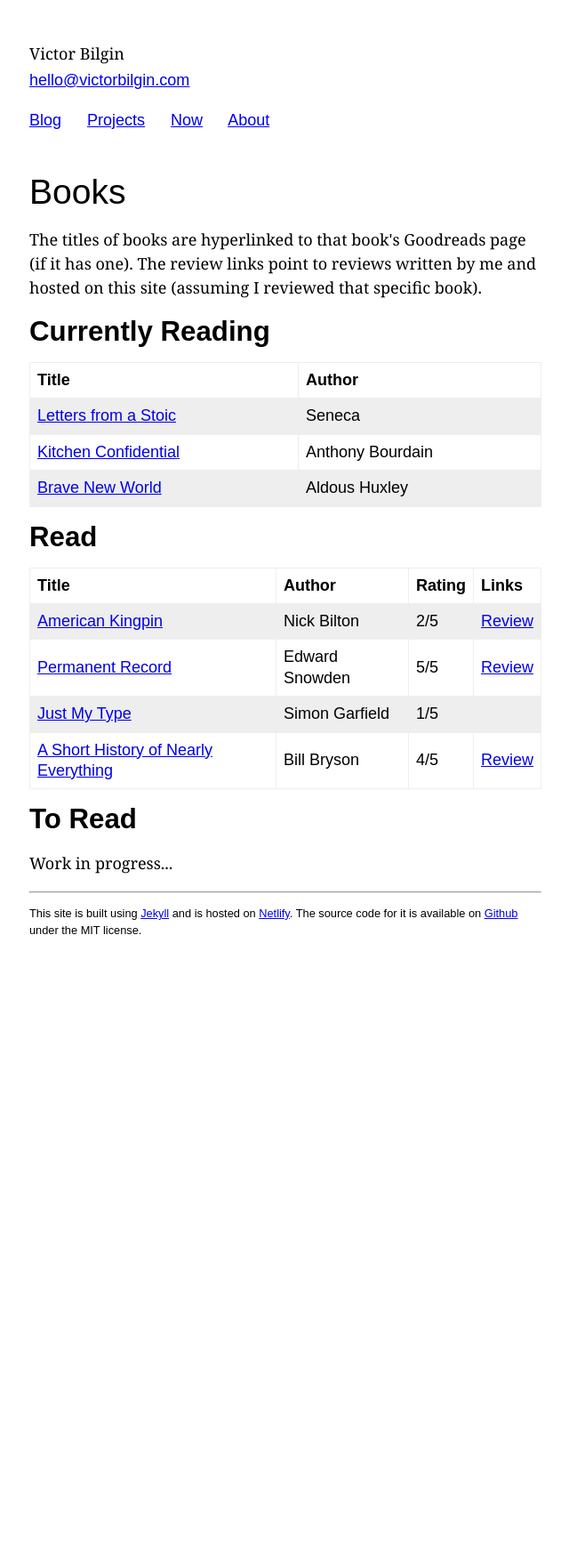
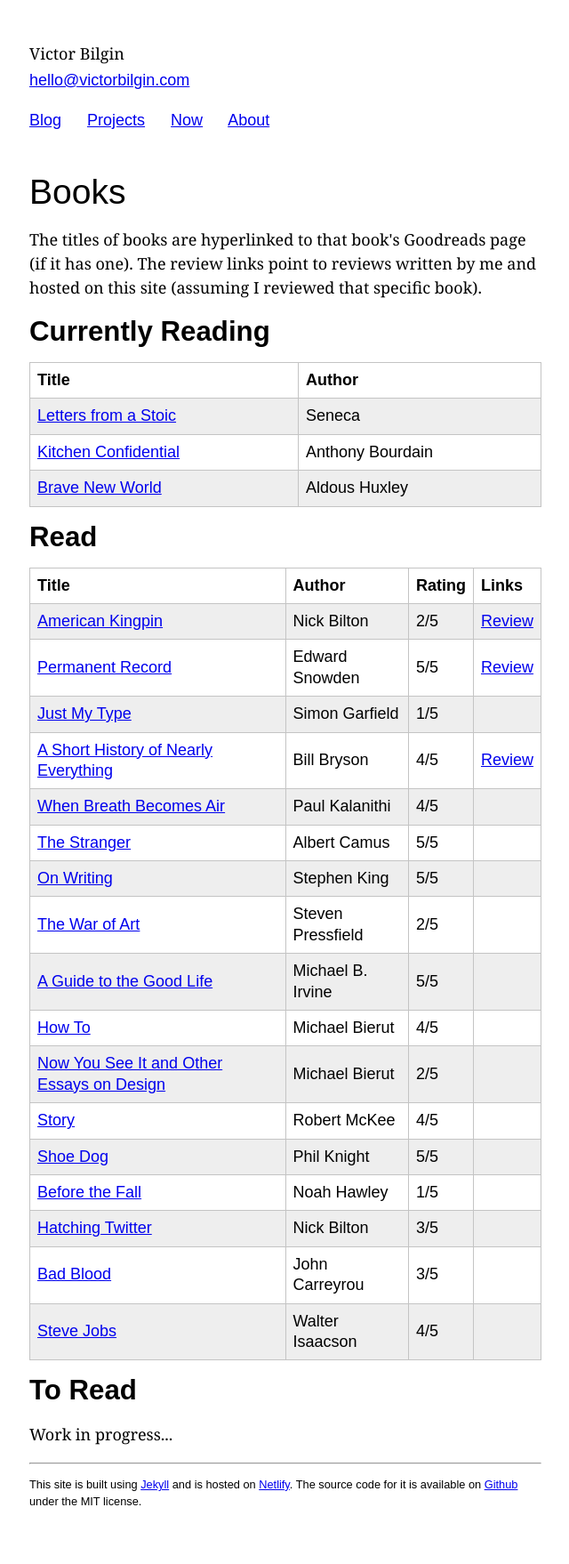
Before and after one commit to vbilgin/vb-v7, a Jekyll site: the page built from _projects/books.html, in a window 1280 px wide. Shown: the whole page at 89% size, without its empty margins (319-959 px from the left). Built offline with Jekyll 4.4.1, drawn with Linux system fonts in a browser that asks for light colours; before the commit the page ends 1116 px from its top, so only the background shows below that.

Commit message:
Added older read books and new expense

```diff
--- a/_data/books.yml
+++ b/_data/books.yml
@@ -1,3 +1,94 @@
+- title: "Steve Jobs"
+  author: "Walter Isaacson"
+  state: read
+  rating: 4
+  review:
+  gr-link: https://www.goodreads.com/book/show/11084145-steve-jobs
+
+- title: "Bad Blood"
+  author: "John Carreyrou"
+  state: read
+  rating: 3
+  review:
+  gr-link: https://www.goodreads.com/book/show/37976541-bad-blood
+
+- title: "Hatching Twitter"
+  author: "Nick Bilton"
+  state: read
+  rating: 3
+  review:
+  gr-link: https://www.goodreads.com/book/show/18656827-hatching-twitter
+
+- title: "Before the Fall"
+  author: "Noah Hawley"
+  state: read
+  rating: 1
+  review:
+  gr-link: https://www.goodreads.com/book/show/40670008-before-the-fall
+
+- title: "Shoe Dog"
+  author: "Phil Knight"
+  state: read
+  rating: 5
+  review:
+  gr-link: https://www.goodreads.com/book/show/27220736-shoe-dog
+
+- title: "Story"
+  author: "Robert McKee"
+  state: read
+  rating: 4
+  review:
+  gr-link: https://www.goodreads.com/book/show/48654.Story
+
+- title: "Now You See It and Other Essays on Design"
+  author: "Michael Bierut"
+  state: read
+  rating: 2
+  review:
+  gr-link: https://www.goodreads.com/book/show/34220731-now-you-see-it-and-other-essays-on-design
+
+- title: "How To"
+  author: "Michael Bierut"
+  state: read
+  rating: 4
+  review:
+  gr-link: https://www.goodreads.com/book/show/26140485-how-to
+
+- title: "A Guide to the Good Life"
+  author: "Michael B. Irvine"
+  state: read
+  rating: 5
+  review:
+  gr-link: https://www.goodreads.com/book/show/5617966-a-guide-to-the-good-life
+
+- title: "The War of Art"
+  author: "Steven Pressfield"
+  state: read
+  rating: 2
+  review:
+  gr-link: https://www.goodreads.com/book/show/1319.The_War_of_Art
+
+- title: "On Writing"
+  author: "Stephen King"
+  state: read
+  rating: 5
+  review:
+  gr-link: https://www.goodreads.com/book/show/10569.On_Writing
+
+- title: "The Stranger"
+  author: "Albert Camus"
+  state: read
+  rating: 5
+  review:
+  gr-link: https://www.goodreads.com/book/show/49552.The_Stranger
+
+- title: "When Breath Becomes Air"
+  author: "Paul Kalanithi"
+  state: read
+  rating: 4
+  review:
+  gr-link: https://www.goodreads.com/book/show/25899336-when-breath-becomes-air
+
 - title: "A Short History of Nearly Everything"
   author: "Bill Bryson"
   state: read
--- a/_data/spending.yml
+++ b/_data/spending.yml
@@ -7,3 +7,6 @@
 - date: 2020-12-06
   name: "Internet Archive Donation"
   amount: 51.40
+- date: 2020-12-06
+  name: "CBT Nuggets"
+  amount: 59
--- a/_sass/utilities/_mixins.scss
+++ b/_sass/utilities/_mixins.scss
@@ -61,7 +61,7 @@
 }
 
 @mixin table-th-td ($t-align: left, $pad: 0.5rem, $line-h: 1.3) {
-  border: 1px solid rgb(238, 238, 238);;
+  border: 1px solid rgb(196, 196, 196);
   text-align: $t-align;
   padding: $pad;
   line-height: $line-h;
```
